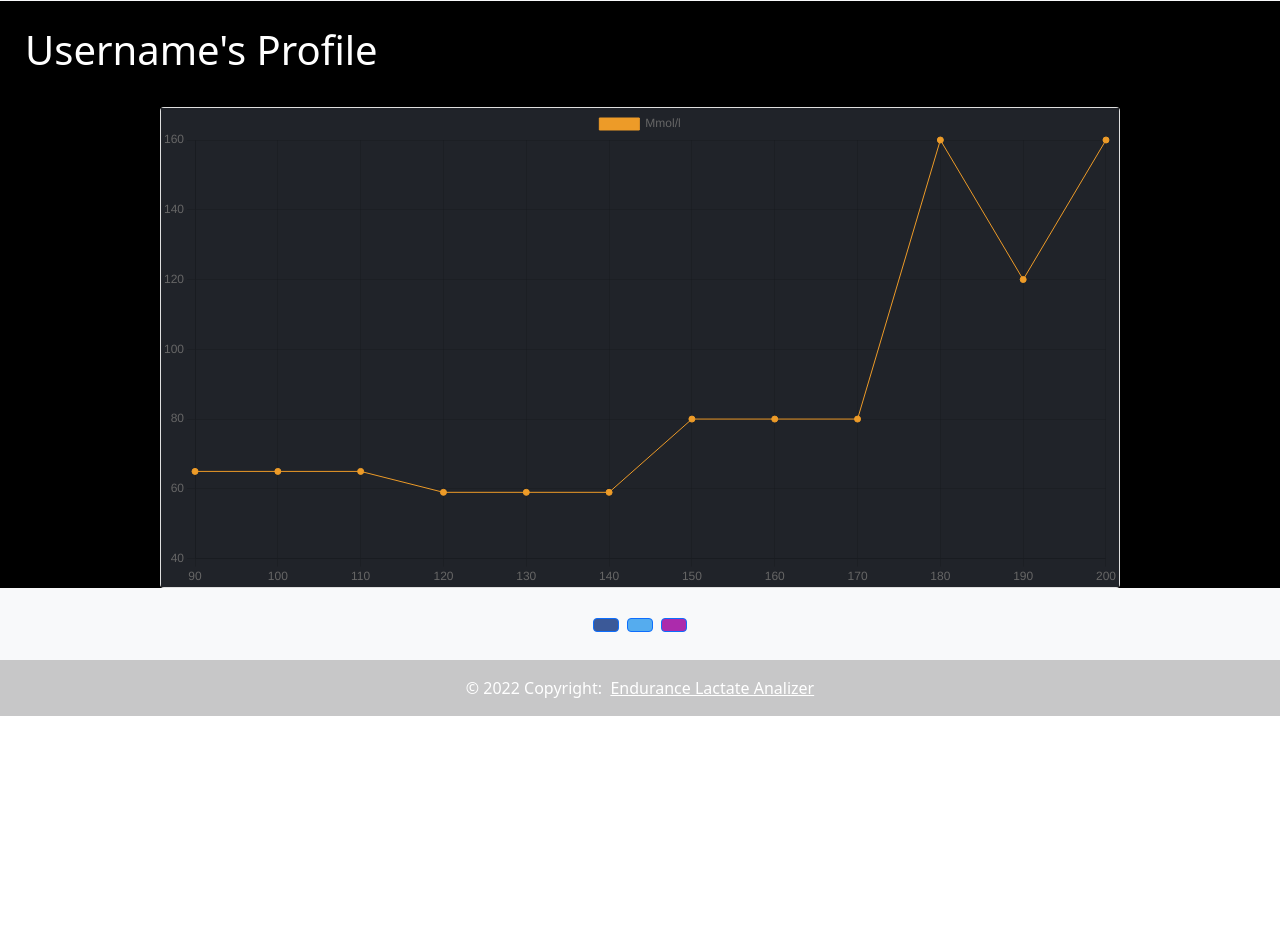
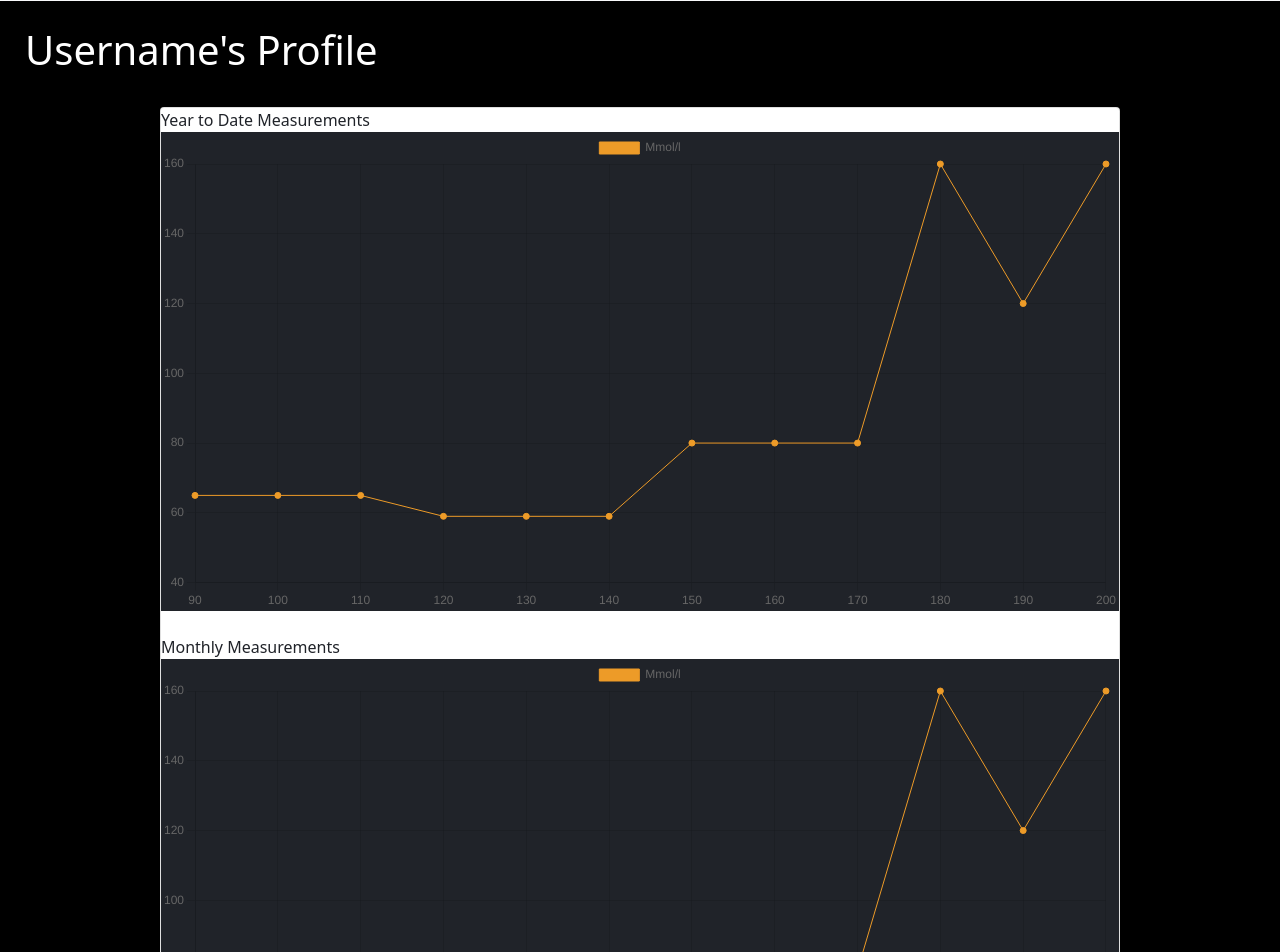
Before and after one commit to jonathonmcclen/endurance-lactate-analyzer-client, a React (Create React App) app: page /profile in a window 1280 px wide. Shown: the part 80-1032 px from the top of the page. Before the commit the page ends 800 px from the top, so only its background shows below. Built offline with nearby package versions, Linux system fonts and the light colour scheme.

Commit message:
Added charts

```diff
--- a/src/views/profile/Profile.js
+++ b/src/views/profile/Profile.js
@@ -9,6 +9,13 @@ const Profile = () => {
       <div>
         <script src="https://cdnjs.cloudflare.com/ajax/libs/Chart.js/2.7.2/Chart.js"></script>
         <div className="card chart-container">
+          Year to Date Measurements
+          <LineChart />
+          <br/>
+          Monthly Measurements
+          <LineChart />
+          <br/>
+          <font></font>Current Measurements
           <LineChart />
         </div>
       </div>
--- a/src/views/profile/styles.css
+++ b/src/views/profile/styles.css
@@ -2,6 +2,7 @@
   width: 75%;
   height: 75%;
   margin: auto;
+  color:rgba(32, 35, 41, 1)
 }
 
 .dark {
```
